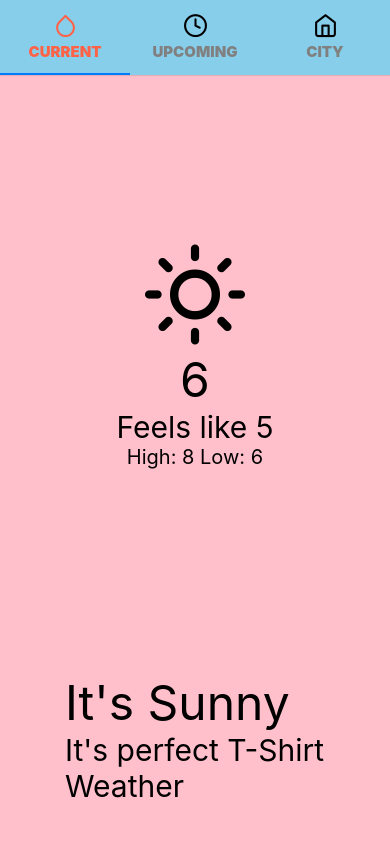
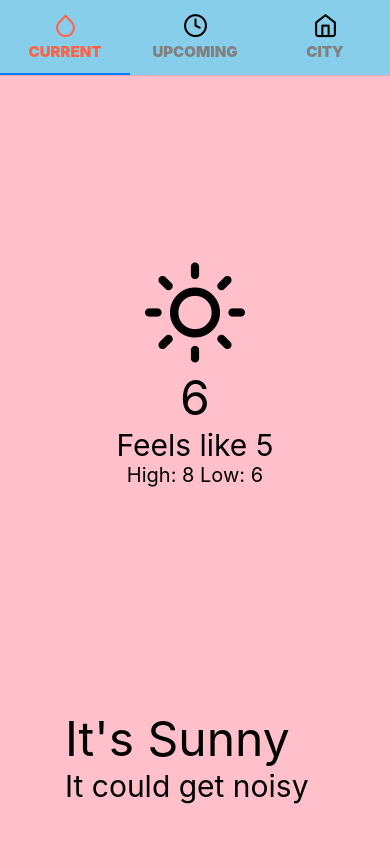
Before and after one commit to anujawas/WeatherApp, a React Native app: screen /Current in a window 390 px wide. Built offline with nearby package versions, Linux system fonts and the light colour scheme.

Commit message:
Linked WeatherType instead hardcoded Type and msg

```diff
--- a/src/screens/CurrentWeather.js
+++ b/src/screens/CurrentWeather.js
@@ -2,6 +2,8 @@ import React from 'react';
 import { SafeAreaView, StyleSheet, Text, View } from 'react-native';
 import { Feather } from '@expo/vector-icons';
 import RowText from '../components/RowText';
+
+import { weatherType } from '../utilities/weatherType';
 
 const CurrentWeather = () => {
     const { wrapper, container, temp, feels, highLowWrapper, highLow, bodyWrapper, description, message } = styles
@@ -13,9 +15,11 @@ const CurrentWeather = () => {
                 <Text style={temp}>6</Text>
                 <Text style={feels}>Feels like 5</Text>
 
-                <RowText containerStyles={highLowWrapper} msg1Style={highLow} msg2Style={highLow} msg1={"High: 8 "} msg2={"Low: 6"} />
+                <RowText containerStyles={highLowWrapper} msg1Style={highLow}
+                    msg2Style={highLow} msg1={"High: 8 "} msg2={"Low: 6"} />
             </View>
-            <RowText containerStyles={bodyWrapper} msg1Style={description} msg2Style={message} msg1={"It's Sunny"} msg2={"It's perfect T-Shirt Weather"} />
+            <RowText containerStyles={bodyWrapper} msg1Style={description}
+                msg2Style={message} msg1={"It's Sunny"} msg2={weatherType['Thunderstorm'].msg} />
         </SafeAreaView>
     );
 }
```
